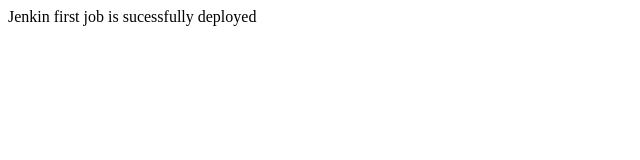
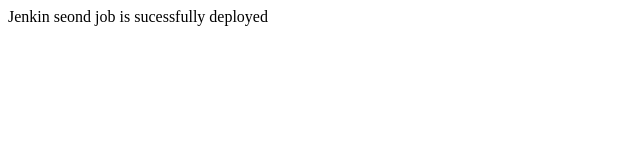
Before and after one commit to sen31088/webserver, a plain HTML site: page index.html in a window 1280 px wide. Shown: the full height of the page, 0-640 px from the left. Drawn offline with Linux system fonts and the light colour scheme.

Commit message:
Update index.html
v2

```diff
--- a/index.html
+++ b/index.html
@@ -1,5 +1,5 @@
 <html>
 <body>
-<p> Jenkin first job is sucessfully deployed </p>
+<p> Jenkin seond job is sucessfully deployed </p>
 </body>
 </html>
```
